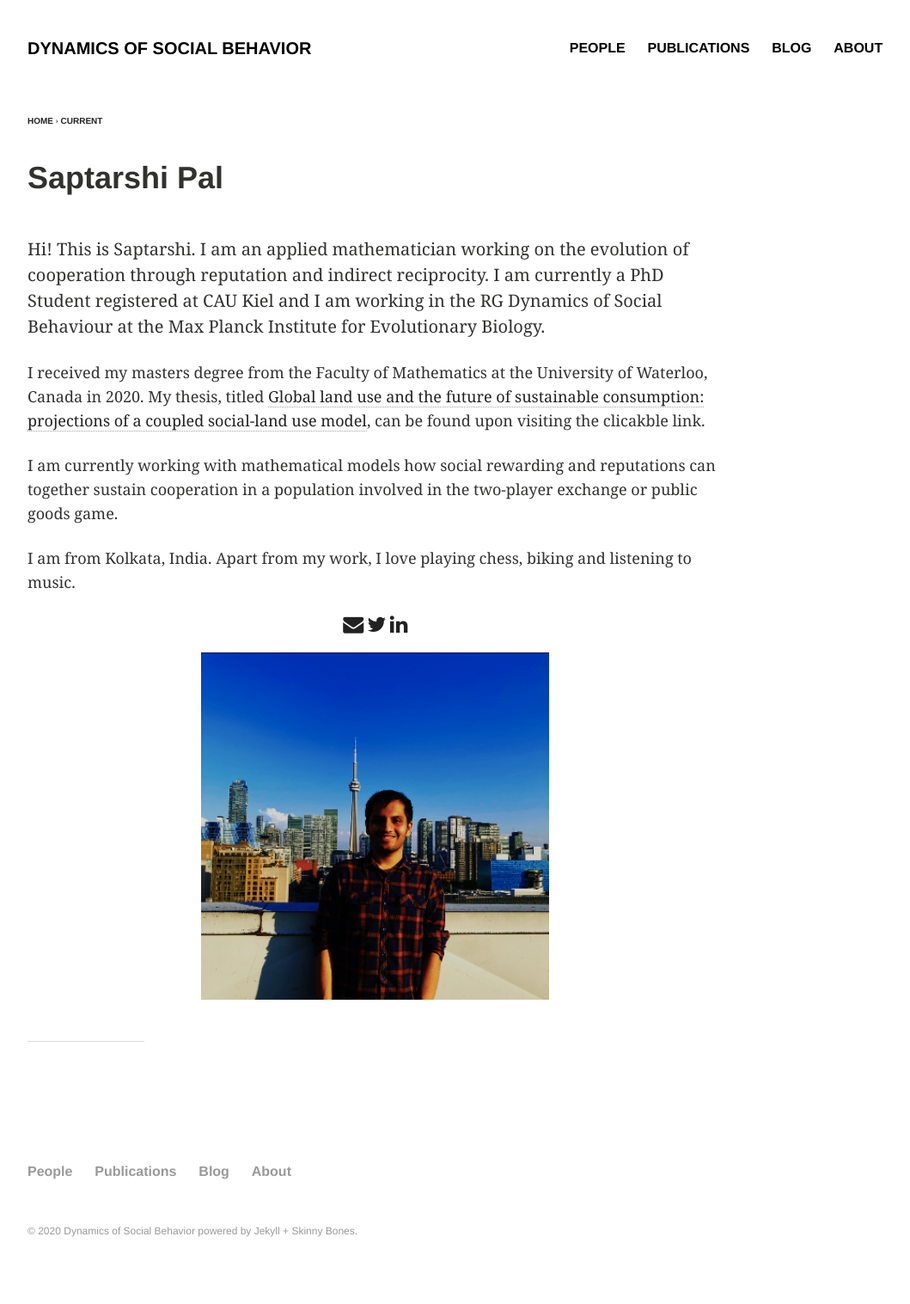
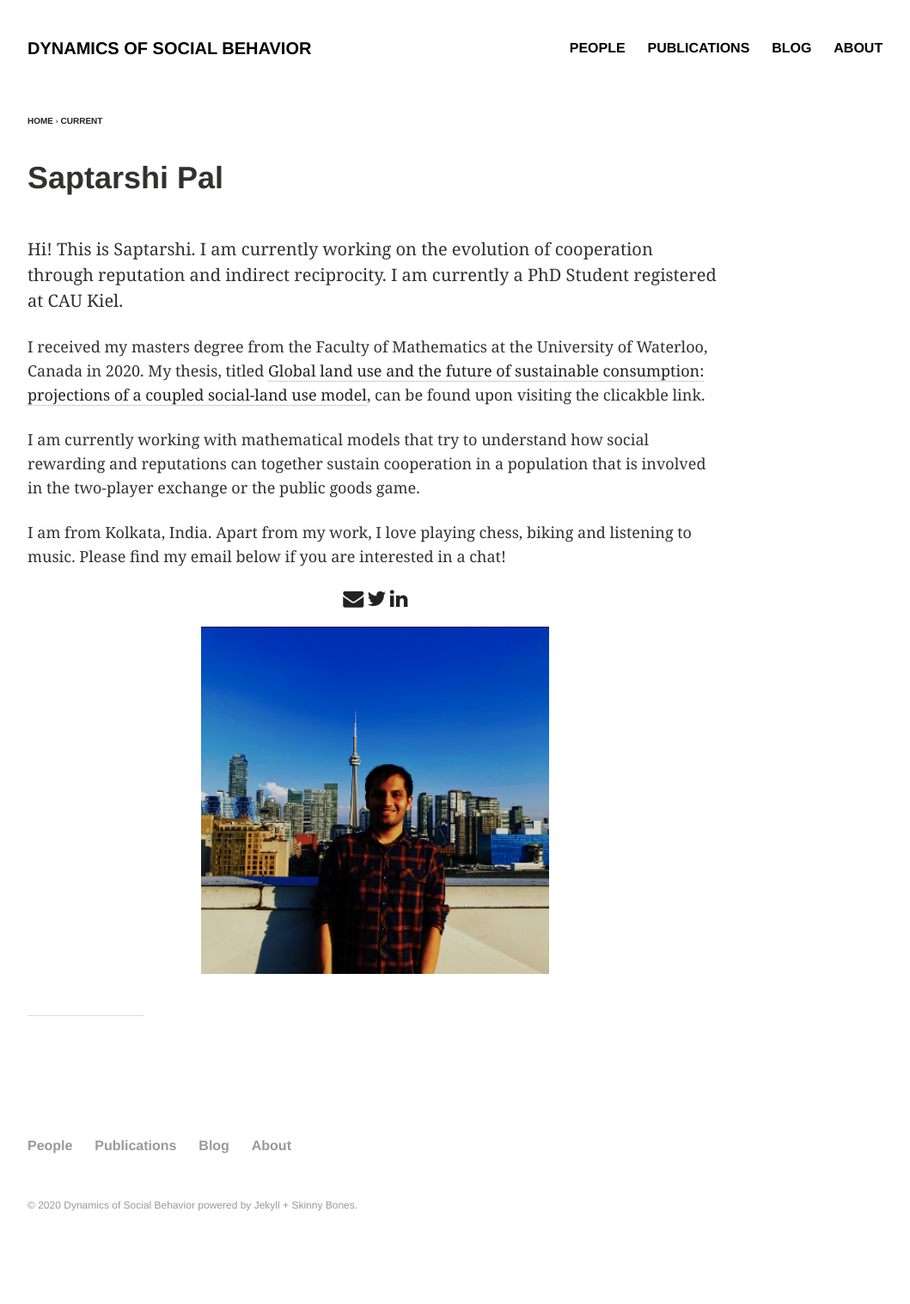
Before and after one commit to DYNOSOBs/social-behaviour, a Jekyll site: the page built from _posts/people/2020-09-05-Pal.md, in a window 1280 px wide. Shown: the whole page at 86% size, without its empty margins (64-1123 px from the left). Built offline with Jekyll 4.4.1, drawn with Linux system fonts in a browser that asks for light colours; after the commit the page ends 1487 px from its top, so only the background shows below that.

Commit message:
Edited my people post - eliminating some typos and changing some redundant informations.

```diff
--- a/_posts/people/2020-09-05-Pal.md
+++ b/_posts/people/2020-09-05-Pal.md
@@ -8,13 +8,13 @@ image:
   path: *image
   teaser: Saptarshi_Picture.png
 ---
-Hi! This is Saptarshi. I am an applied mathematician working on the evolution of cooperation through reputation and indirect reciprocity. I am currently a PhD Student registered at CAU Kiel and I am working in the RG Dynamics of Social Behaviour at the Max Planck Institute for Evolutionary Biology.
+Hi! This is Saptarshi. I am currently working on the evolution of cooperation through reputation and indirect reciprocity. I am currently a PhD Student registered at CAU Kiel.
 
 I received my masters degree from the Faculty of Mathematics at the University of Waterloo, Canada in 2020. My thesis, titled [Global land use and the future of sustainable consumption: projections of a coupled social-land use model](https://uwspace.uwaterloo.ca/handle/10012/16278), can be found upon visiting the clicakble link.
 
-I am currently working with mathematical models how social rewarding and reputations can together sustain cooperation in a population involved in the two-player exchange or public goods game.
+I am currently working with mathematical models that try to understand how social rewarding and reputations can together sustain cooperation in a population that is involved in the two-player exchange or the public goods game.
 
-I am from Kolkata, India. Apart from my work, I love playing chess, biking and listening to music.
+I am from Kolkata, India. Apart from my work, I love playing chess, biking and listening to music. Please find my email below if you are interested in a chat!
 
 
 <div id="socialMedia" style="text-align:center">
```
